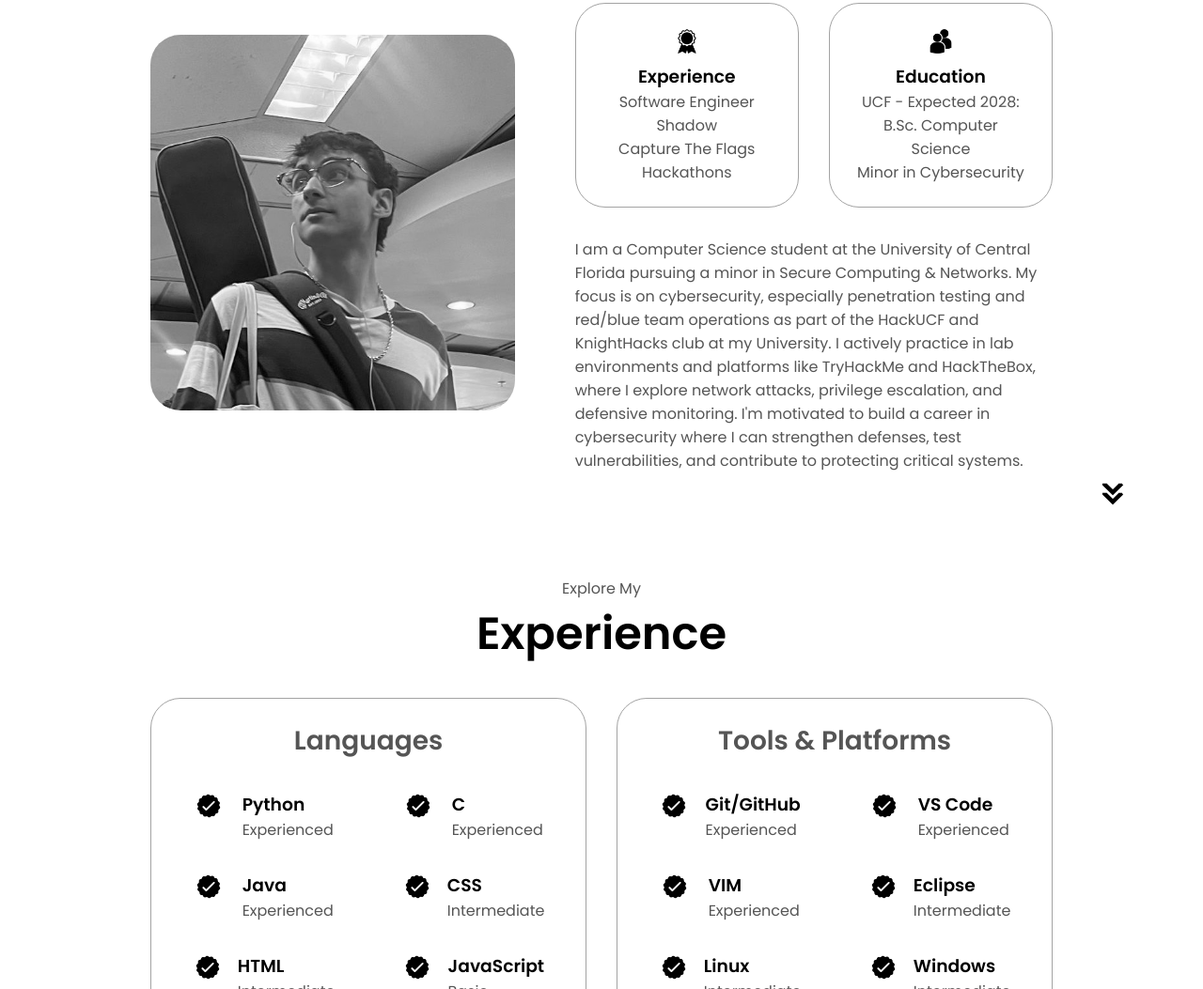
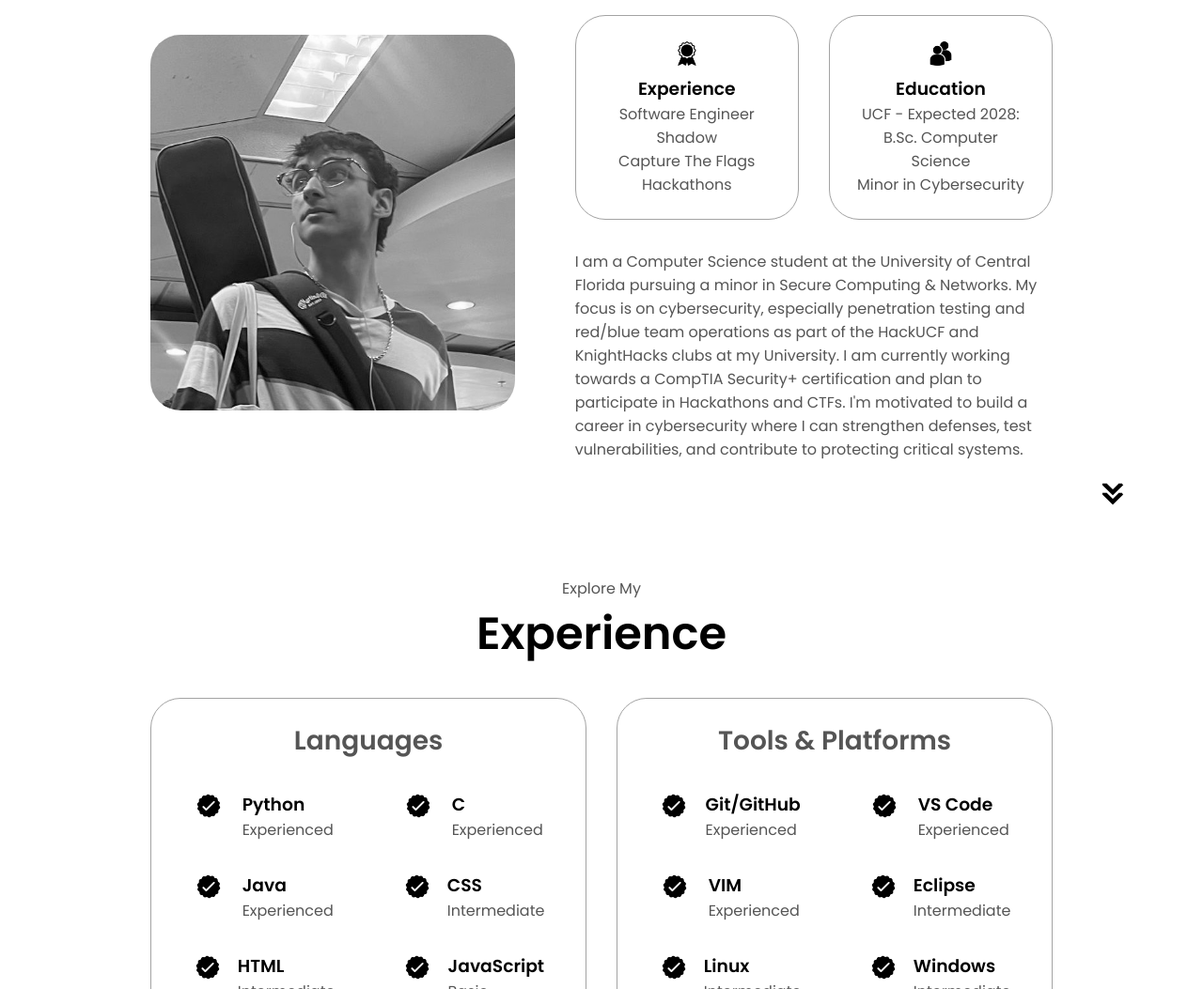
Before and after one commit to cfaso1/portfolio, a plain HTML site: page index.html in a window 1280 px wide. Shown: the part 1082-2135 px from the top of the page at 94% size. Drawn offline with Linux system fonts and the light colour scheme.

Commit message:
About update

```diff
--- a/index.html
+++ b/index.html
@@ -102,9 +102,9 @@
             <p>
               I am a Computer Science student at the University of Central Florida pursuing a minor in Secure Computing & Networks.
               My focus is on cybersecurity, especially penetration testing and red/blue team operations
-              as part of the HackUCF and KnightHacks club at my University.
-              I actively practice in lab environments and platforms like TryHackMe and HackTheBox,
-              where I explore network attacks, privilege escalation, and defensive monitoring.
+              as part of the HackUCF and KnightHacks clubs at my University.
+              I am currently working towards a CompTIA Security+ certification
+              and plan to participate in Hackathons and CTFs.
               I'm motivated to build a career in cybersecurity where
               I can strengthen defenses, test vulnerabilities, and contribute to protecting critical systems.
             </p>
```
